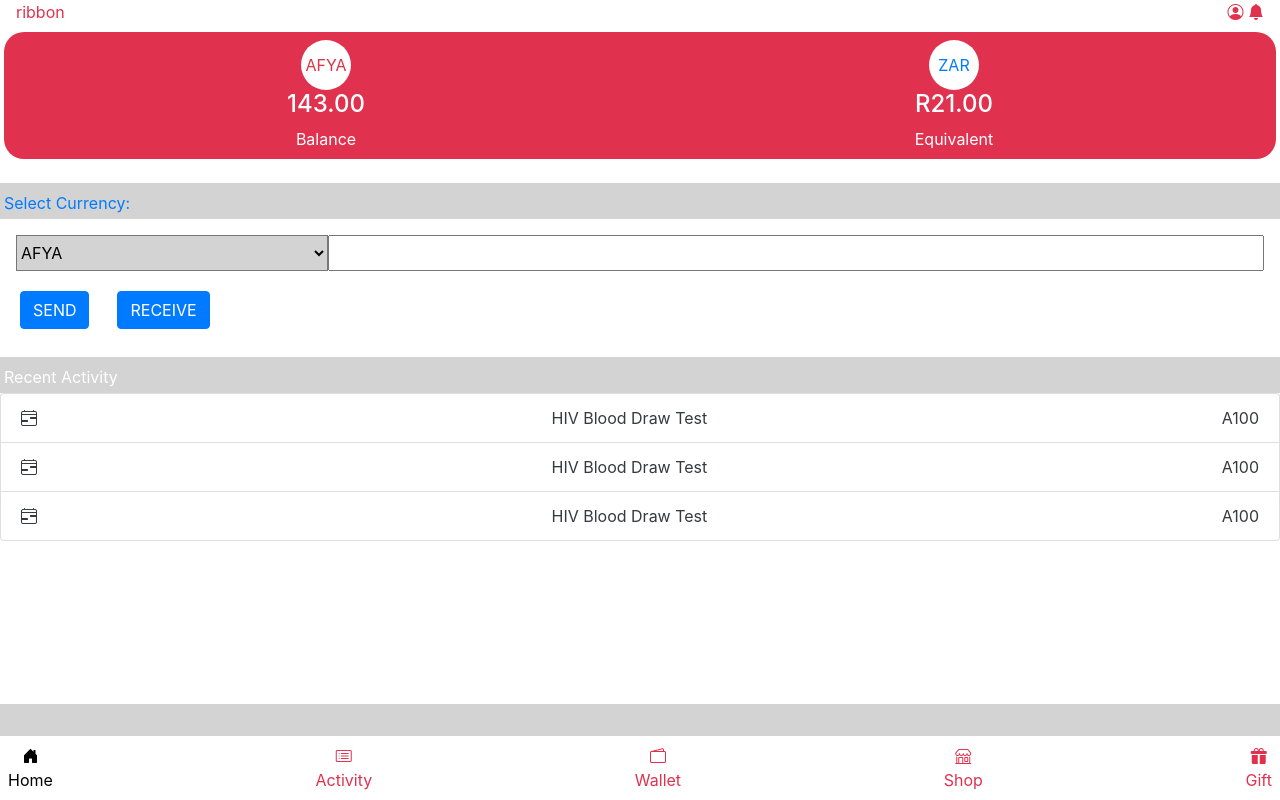
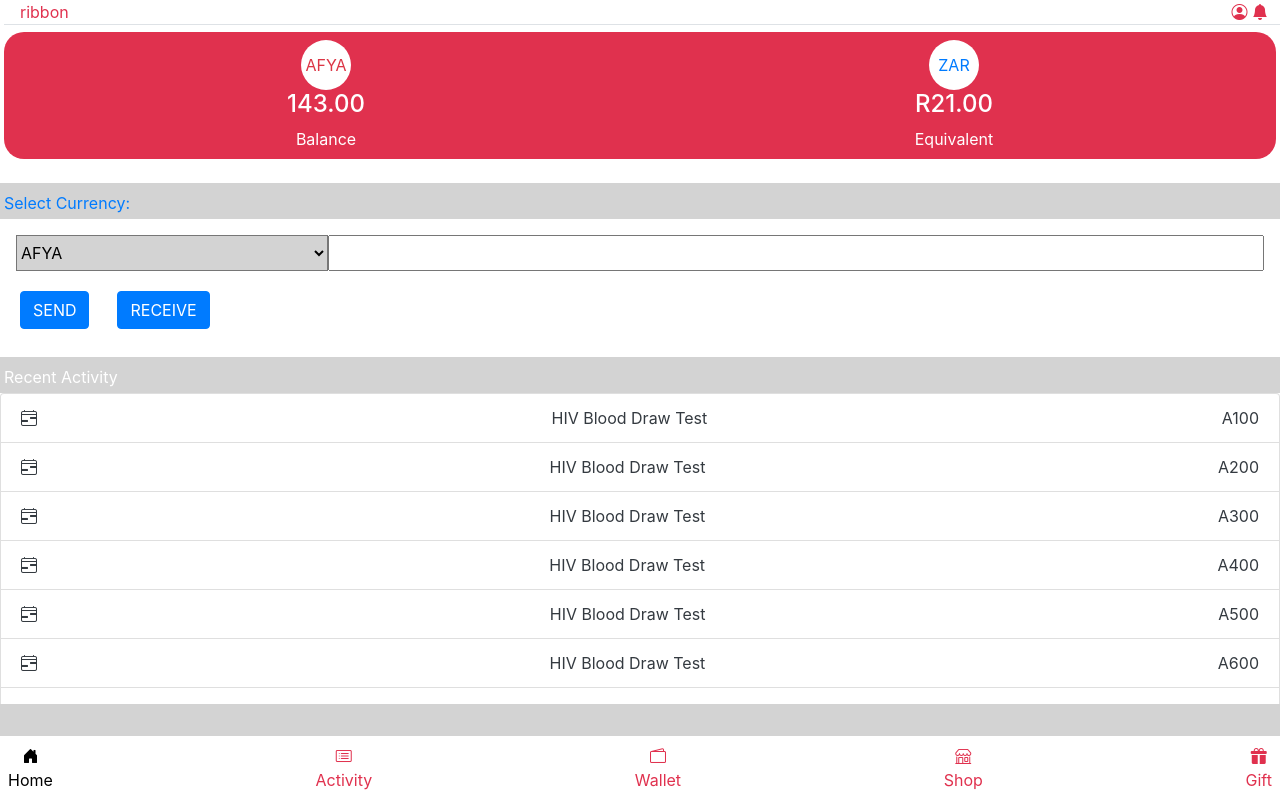
Before and after one commit to raheelam/blocka-homepage, a React (Create React App) app: page / in a window 1280 px wide. Built offline with nearby package versions, Linux system fonts and the light colour scheme; some icons are missing.

Commit message:
adds padding to activity list

```diff
--- a/src/components/HomePage/ActivityList/ActivityList.js
+++ b/src/components/HomePage/ActivityList/ActivityList.js
@@ -3,10 +3,31 @@ import ListItem from './ListItem';
 
 const ActivityList = () =>{
     return(
-            <ul  className="list-group">
-                <ListItem />
-                <ListItem />
-                <ListItem />
+            <ul  className="list-group mb-5 pb-5">
+                <ListItem code="A100" description="HIV Blood Draw Test" >
+                    <i className="bi bi-calendar4-range "></i>
+                </ListItem>
+                <ListItem code="A200" description="HIV Blood Draw Test" >
+                    <i className="bi bi-calendar4-range "></i>
+                </ListItem>
+                <ListItem code="A300" description="HIV Blood Draw Test" >
+                    <i className="bi bi-calendar4-range "></i>
+                </ListItem>
+                <ListItem code="A400" description="HIV Blood Draw Test" >
+                    <i className="bi bi-calendar4-range "></i>
+                </ListItem>
+                <ListItem code="A500" description="HIV Blood Draw Test" >
+                    <i className="bi bi-calendar4-range "></i>
+                </ListItem>
+                <ListItem code="A600" description="HIV Blood Draw Test" >
+                    <i className="bi bi-calendar4-range "></i>
+                </ListItem>
+                <ListItem code="A700" description="HIV Blood Draw Test" >
+                    <i className="bi bi-calendar4-range "></i>
+                </ListItem>
+                <ListItem code="A800" description="HIV Blood Draw Test" >
+                    <i className="bi bi-calendar4-range "></i>
+                </ListItem>
             </ul>
 
     );
--- a/src/components/HomePage/ActivityList/ListItem/index.js
+++ b/src/components/HomePage/ActivityList/ListItem/index.js
@@ -1,11 +1,11 @@
 import React from 'react';
 
-const ListItem = () =>{
+const ListItem = ({description, code, children}) =>{
     return(
         <li className="list-group-item text-dark d-flex justify-content-between ">
-            <i className="bi bi-calendar4-range "></i>
-            <p className="m-0 p-0">HIV Blood Draw Test</p>
-            <p className="m-0 p-0">A100</p>
+            {children}
+            <p className="m-0 p-0">{description}</p>
+            <p className="m-0 p-0">{code}</p>
         </li>
     );
 }
--- a/src/components/HomePage/HomePage.js
+++ b/src/components/HomePage/HomePage.js
@@ -7,8 +7,9 @@ import TopSection from './TopSection/TopSection';
 const HomePage = () =>{
     return(
         <div style={{maxWidth:"100vw", overflowX:"hidden"}} className="vw-100 vh-100 py-2 text-pink">
+
             <div className="mx-1">
-                <div className="w-100 px-3 d-flex justify-content-between fixed-top">
+                <div style={{position: "fixed", top:"0px", zIndex:"999"}} className="bg-white border-bottom w-100 px-3 d-flex justify-content-between ">
                     <div ><i className="bi bi-ribbon"></i>ribbon</div>
                     <div ><i className="bi bi-person-circle bg-red"></i> <i className="bi bi-bell-fill"></i></div>
                 </div>
```
